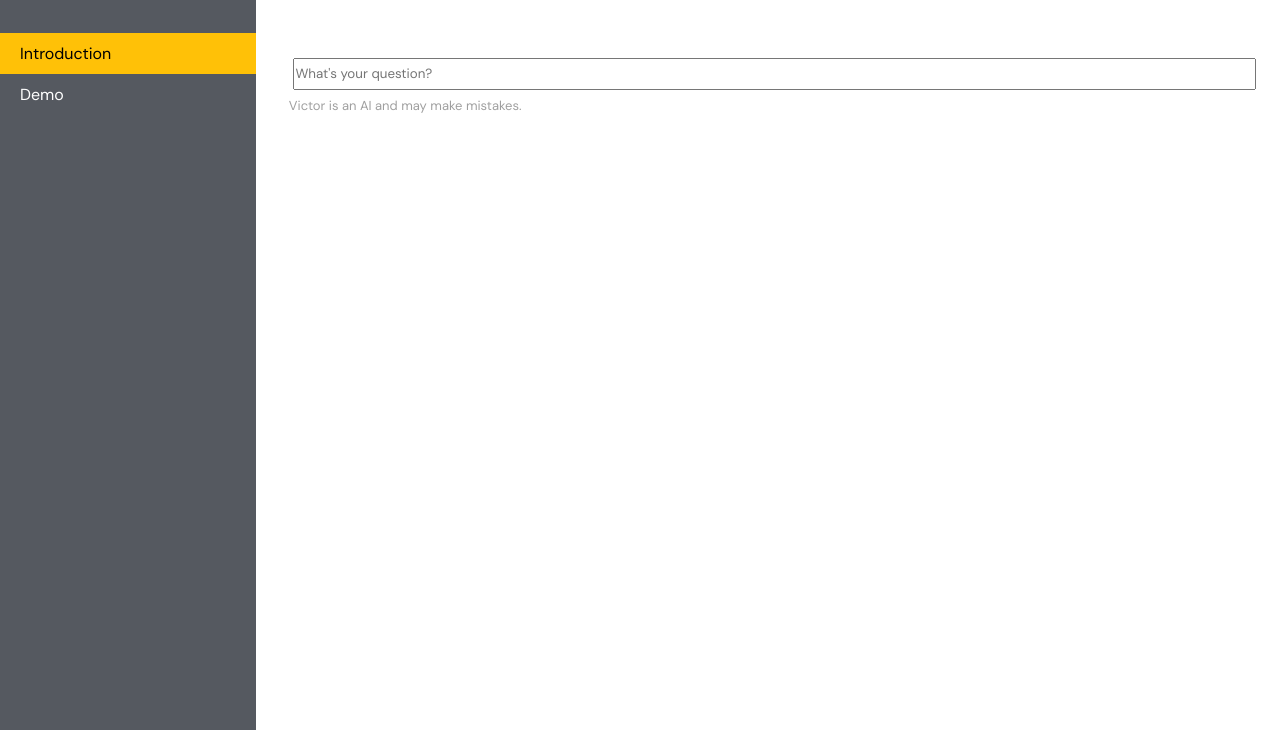
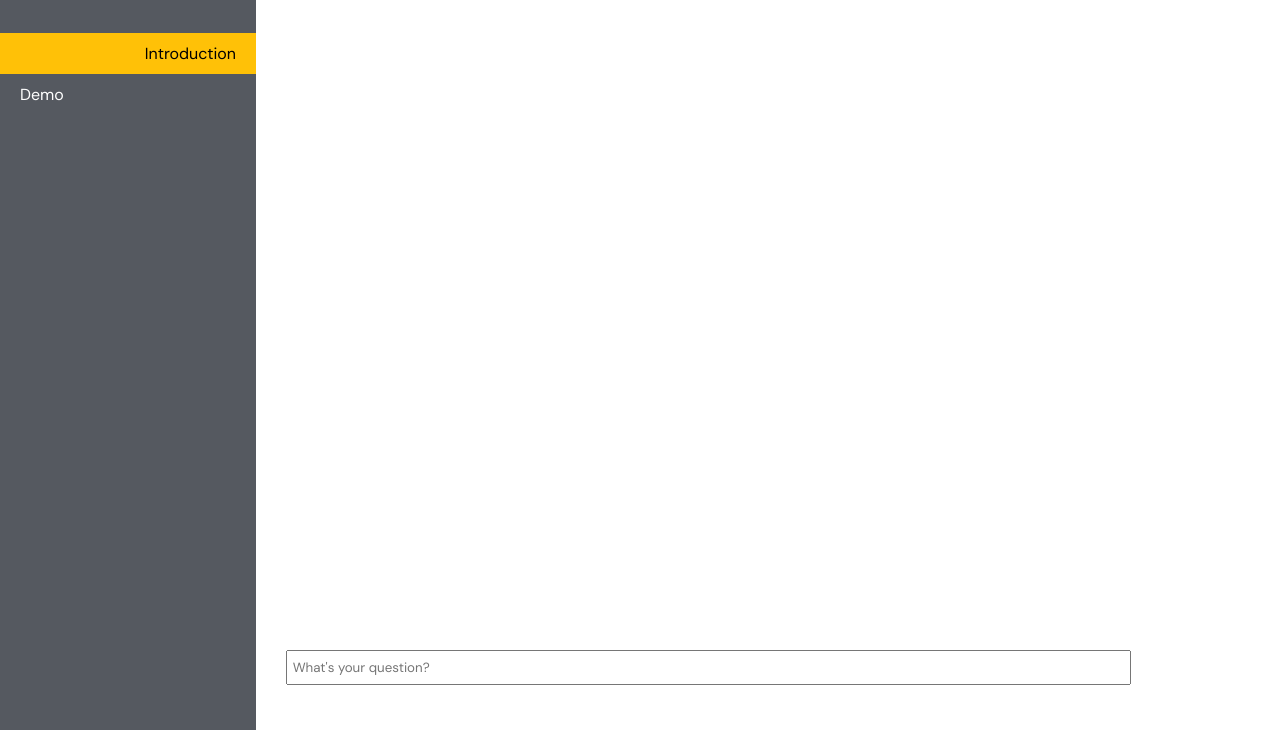
Before and after one commit to aaronvancuren/ChatbotTeachingAssistant, a FastAPI app: template frontend/templates/chat.html in a window 1280 px wide. Shown: the part 70-800 px from the top of the page. Run offline with FastAPI, Linux system fonts and the light colour scheme; the template is opened without the code that fills it, so the values that code supplies are empty; parts of the project's set-up code (start-up, migrations or seed data) failed here and were passed over.

Commit message:
Updated UI issues

```diff
--- a/frontend/static/css/chat.css
+++ b/frontend/static/css/chat.css
@@ -46,6 +47,8 @@
     align-items: flex-end;
     margin: auto;
     width: 100%;
+    height: 70vh;
+    overflow-y: auto;
 }
 
 .chat-box {
@@ -54,15 +57,30 @@
 }
 
 .chat-box #input * {
-    width: 100%;
     height: auto;
     min-height: 3ch;
     max-height: 30%;
     overflow-x: auto;
     margin: .5ch;
+    position:absolute;
+    left: 22%;
 }
 
-.chat-box::after {
+#TAs {
+    width: 10em;
+    top: 10%;
+    padding:.25ch .5ch .25ch .5ch;
+}
+
+#question {
+    width: 65%;
+    right: 10%;
+    position:absolute;
+    bottom: 5%;
+    padding:.25ch .5ch .25ch .5ch;
+}
+
+#chat-box::after {
     content: "Victor is an AI and may make mistakes.";
     color: #00000060;
     font-size: small;
@@ -86,10 +104,12 @@
 #sidebar ul li.active {
     background-color: #FFC107;
     color: black;
+    text-align: right;
 }
 
 /* End ChatGPT Code*/
 
+/*#region Chat bubbles*/
 /* Source: https://codepen.io/Founts/pen/AJyVOr */
 .talk-bubble {
     display: inline-block;
--- a/frontend/static/css/style.css
+++ b/frontend/static/css/style.css
@@ -45,8 +45,6 @@ To ensure Level AA standards, please see page 50 of the document referenced earl
     scroll-behavior: smooth;
     text-decoration: none;
     color: inherit;
-
-    user-select: none;
 }
 
 body {
```
Also changed, not shown: other parts of frontend/static/css/chat.css (+17 -10 lines).
